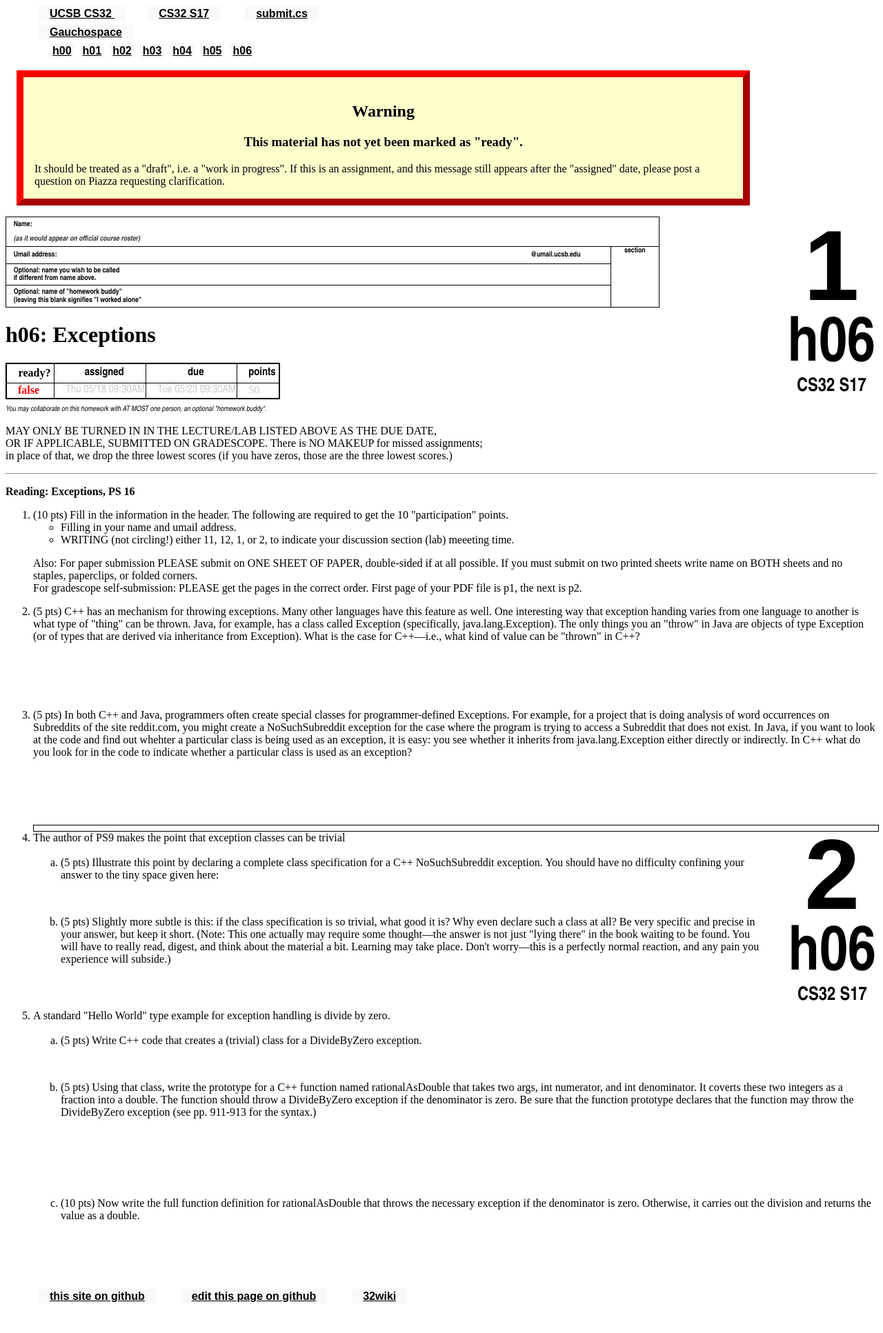
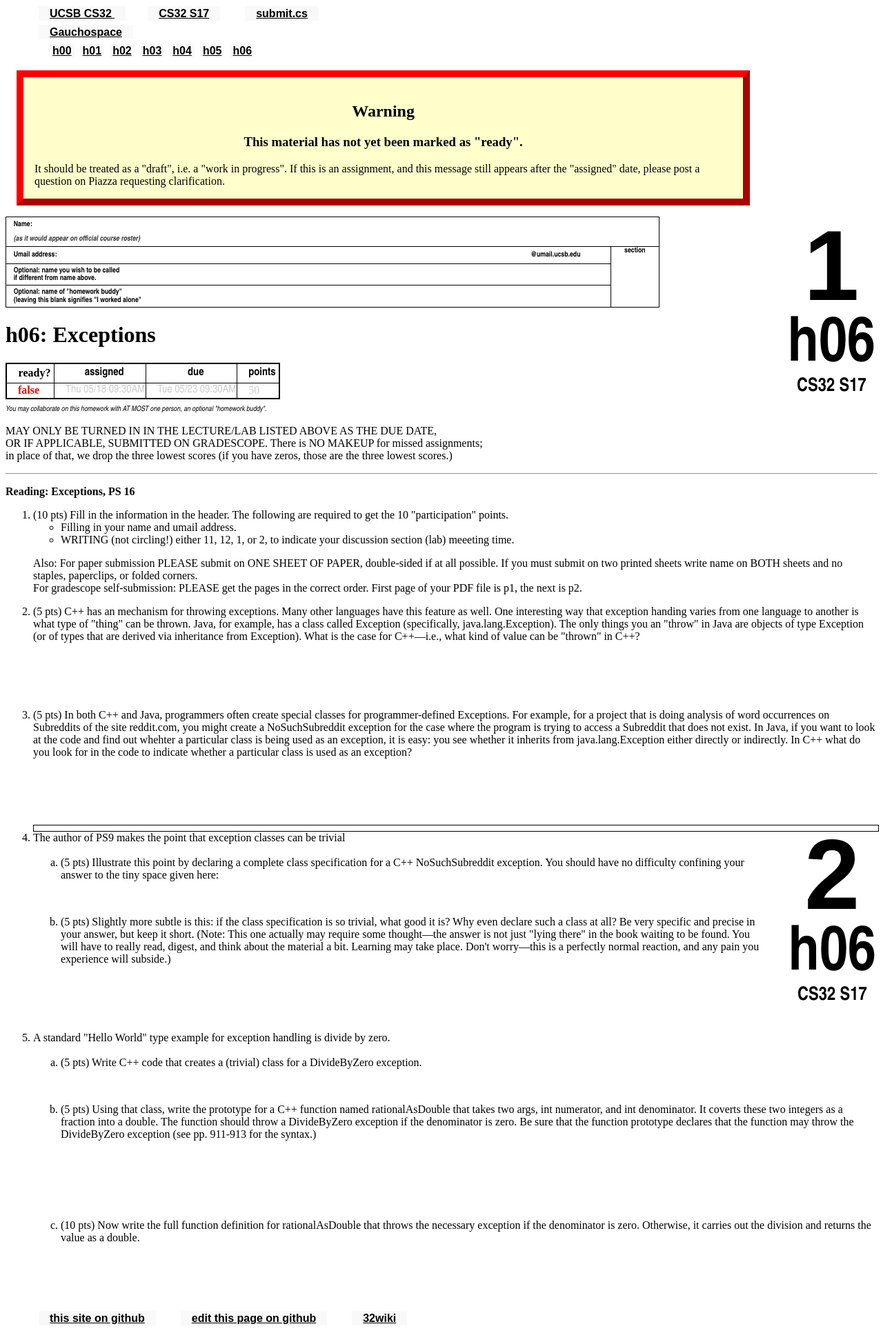
Before and after one commit to ucsb-cs32-s17/ucsb-cs32-s17.github.io, a Jekyll site: the page built from _hwk/h06.md, in a window 1280 px wide. Shown: the whole page at 69% size. Built offline with Jekyll 4.4.1, drawn with Linux system fonts in a browser that asks for light colours; before the commit the page ends 1901 px from its top, so only the background shows below that.

Commit message:
Update h06.md

```diff
--- a/_hwk/h06.md
+++ b/_hwk/h06.md
@@ -38,7 +38,7 @@ https://ucsb-cs32-s17.github.io/hwk/h06/
   <ol>
     <li style='margin-bottom:2em;'>(5 pts) Illustrate this point by declaring a complete class specification for a C++ NoSuchSubreddit exception. You should have no difficulty confining your answer to the tiny space given here:</li>
 
-    <li style='margin-bottom:4em;'>(5 pts) Slightly more subtle is this: if the class specification is so trivial, what good it is? Why even declare such a class at all? Be very specific and precise in your answer, but keep it short. (Note: This one actually may require some thought—the answer is not just "lying there" in the book waiting to be found. You will have to really read, digest, and think about the material a bit. Learning may take place. Don't worry—this is a perfectly normal reaction, and any pain you experience will subside.)</li>
+    <li style='margin-bottom:6em;'>(5 pts) Slightly more subtle is this: if the class specification is so trivial, what good it is? Why even declare such a class at all? Be very specific and precise in your answer, but keep it short. (Note: This one actually may require some thought—the answer is not just "lying there" in the book waiting to be found. You will have to really read, digest, and think about the material a bit. Learning may take place. Don't worry—this is a perfectly normal reaction, and any pain you experience will subside.)</li>
   </ol>
   </li>
 
```
